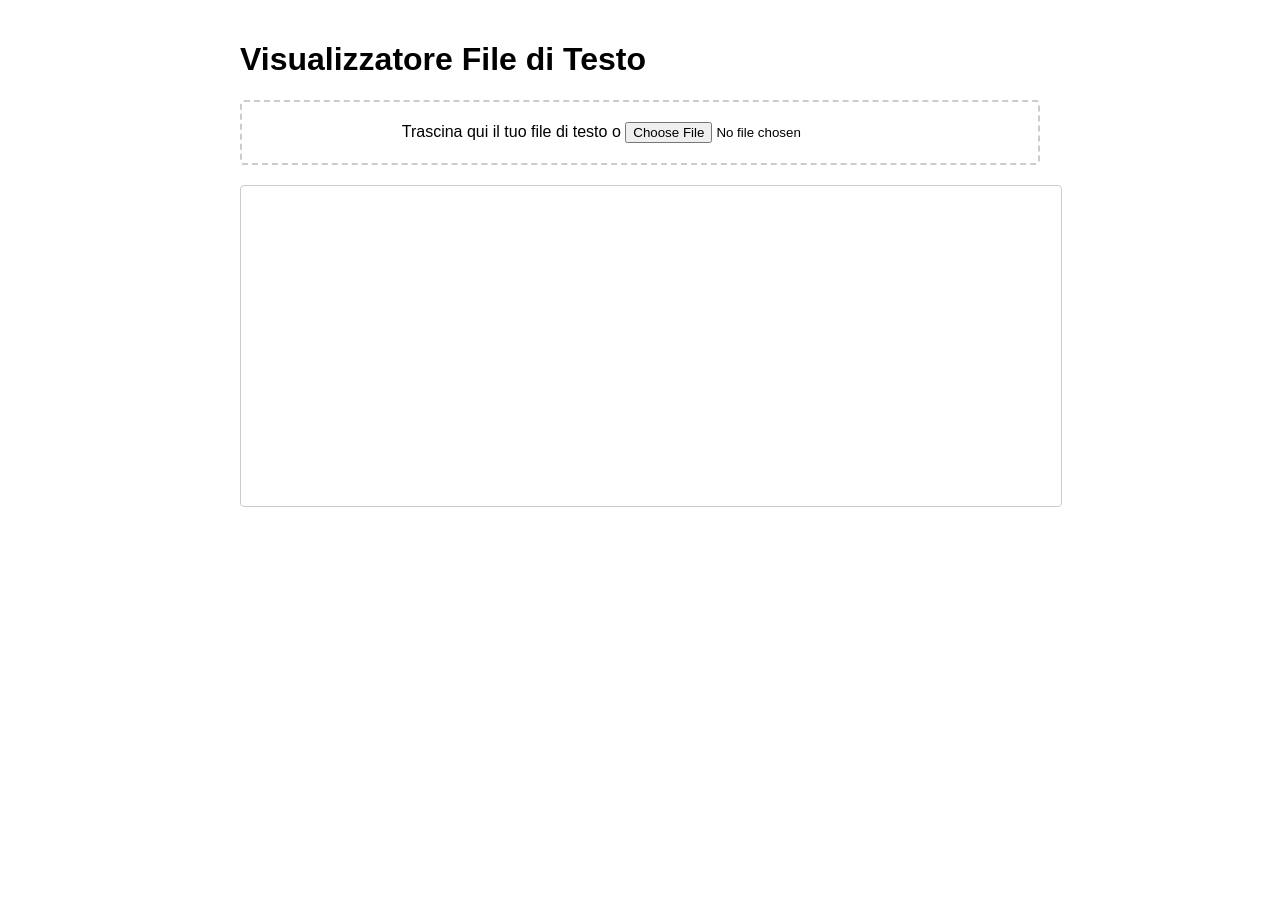
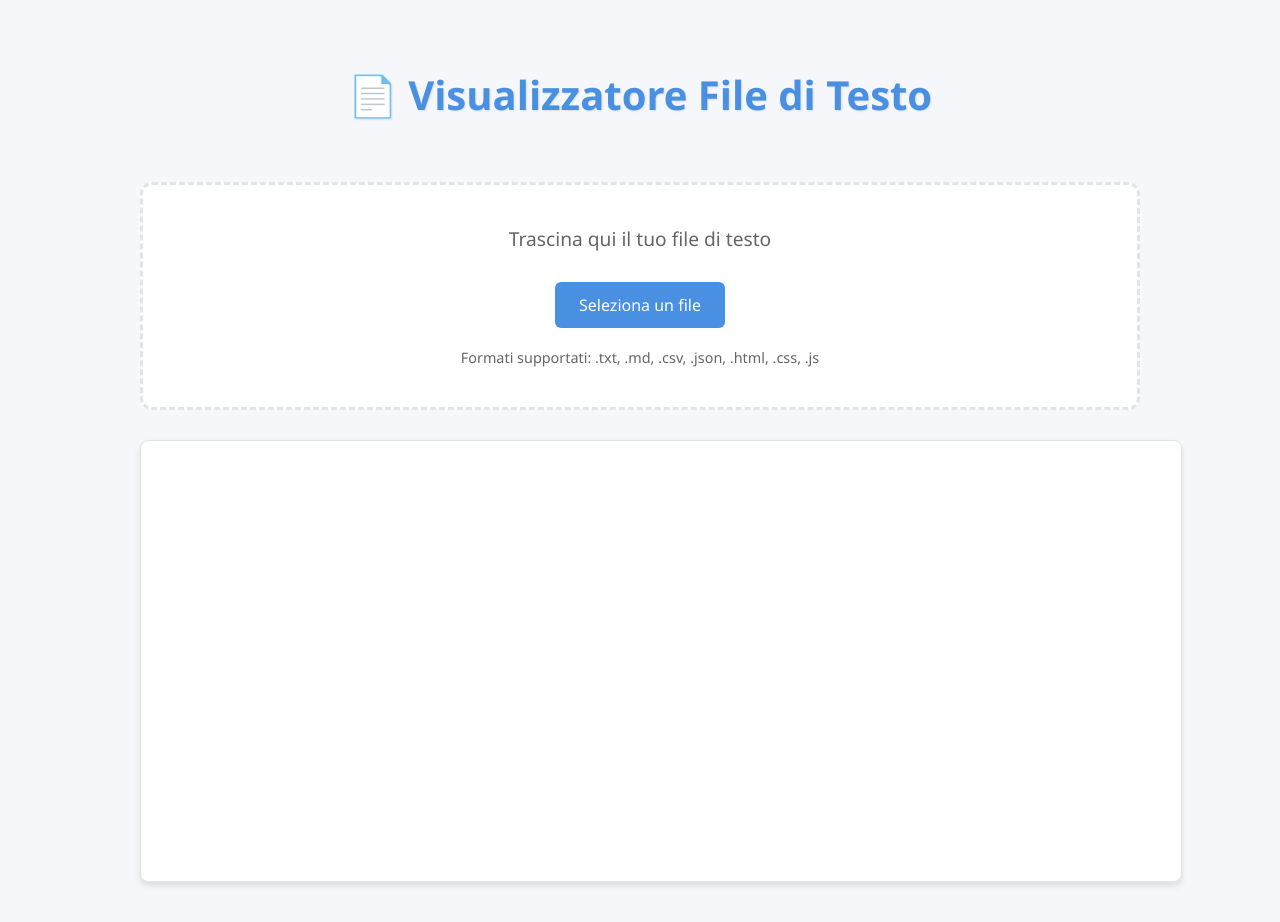
Before and after one commit to DanieleVivanti/Visualizzatore-file-di-testo, a plain HTML site: page index.html in a window 1280 px wide. Before the commit the page ends 800 px from the top, so only its background shows below. Drawn offline with Linux system fonts and the light colour scheme.

Commit message:
Update index.html
aggiornata grafica

```diff
--- a/index.html
+++ b/index.html
@@ -5,40 +5,121 @@
     <meta name="viewport" content="width=device-width, initial-scale=1.0">
     <title>Visualizzatore File di Testo</title>
     <style>
+        :root {
+            --primary-color: #4a90e2;
+            --secondary-color: #f5f7fa;
+            --border-color: #e1e4e8;
+            --text-color: #24292e;
+        }
+
         body {
-            font-family: Arial, sans-serif;
-            max-width: 800px;
+            font-family: 'Segoe UI', system-ui, -apple-system, sans-serif;
+            max-width: 1000px;
             margin: 0 auto;
-            padding: 20px;
+            padding: 40px 20px;
+            background-color: var(--secondary-color);
+            color: var(--text-color);
         }
+
+        h1 {
+            text-align: center;
+            color: var(--primary-color);
+            font-size: 2.5em;
+            margin-bottom: 1.5em;
+            text-shadow: 1px 1px 2px rgba(0,0,0,0.1);
+        }
+
         #fileContent {
             width: 100%;
-            min-height: 300px;
+            min-height: 400px;
+            margin-top: 30px;
+            padding: 20px;
+            border: 1px solid var(--border-color);
+            border-radius: 8px;
+            white-space: pre-wrap;
+            background: white;
+            box-shadow: 0 4px 6px rgba(0,0,0,0.1);
+            font-family: 'Consolas', monospace;
+            font-size: 14px;
+            line-height: 1.6;
+        }
+
+        .drop-zone {
+            border: 3px dashed var(--border-color);
+            border-radius: 12px;
+            padding: 40px;
+            text-align: center;
+            margin: 30px 0;
+            background: white;
+            transition: all 0.3s ease;
+            cursor: pointer;
+        }
+
+        .drop-zone:hover {
+            border-color: var(--primary-color);
+            background-color: rgba(74, 144, 226, 0.02);
+        }
+
+        .drop-zone.dragover {
+            background-color: rgba(74, 144, 226, 0.1);
+            border-color: var(--primary-color);
+            transform: scale(1.02);
+        }
+
+        .drop-zone-text {
+            font-size: 1.2em;
+            color: #666;
+            margin-bottom: 15px;
+        }
+
+        .file-input-wrapper {
+            display: inline-block;
+            margin-top: 15px;
+        }
+
+        #fileInput {
+            display: none;
+        }
+
+        .custom-file-button {
+            background-color: var(--primary-color);
+            color: white;
+            padding: 12px 24px;
+            border-radius: 6px;
+            cursor: pointer;
+            transition: background-color 0.3s ease;
+            font-weight: 500;
+            border: none;
+            display: inline-block;
+        }
+
+        .custom-file-button:hover {
+            background-color: #357abd;
+        }
+
+        .file-info {
             margin-top: 20px;
-            padding: 10px;
-            border: 1px solid #ccc;
-            border-radius: 4px;
-            white-space: pre-wrap;
-        }
-        .drop-zone {
-            border: 2px dashed #ccc;
-            border-radius: 4px;
-            padding: 20px;
-            text-align: center;
-            margin: 20px 0;
-        }
-        .drop-zone.dragover {
-            background-color: #e1e1e1;
-            border-color: #999;
+            color: #666;
+            font-size: 0.9em;
         }
     </style>
 </head>
 <body>
-    <h1>Visualizzatore File di Testo</h1>
+    <h1>📄 Visualizzatore File di Testo</h1>
 
     <div class="drop-zone" id="dropZone">
-        Trascina qui il tuo file di testo o
-        <input type="file" id="fileInput" accept=".txt,.md,.csv,.json,.html,.css,.js">
+        <div class="drop-zone-text">
+            Trascina qui il tuo file di testo
+        </div>
+        <div class="file-input-wrapper">
+            <label for="fileInput" class="custom-file-button">
+                Seleziona un file
+            </label>
+            <input type="file" id="fileInput" accept=".txt,.md,.csv,.json,.html,.css,.js">
+        </div>
+        <div class="file-info">
+            Formati supportati: .txt, .md, .csv, .json, .html, .css, .js
+        </div>
     </div>
 
     <div id="fileContent"></div>
```
